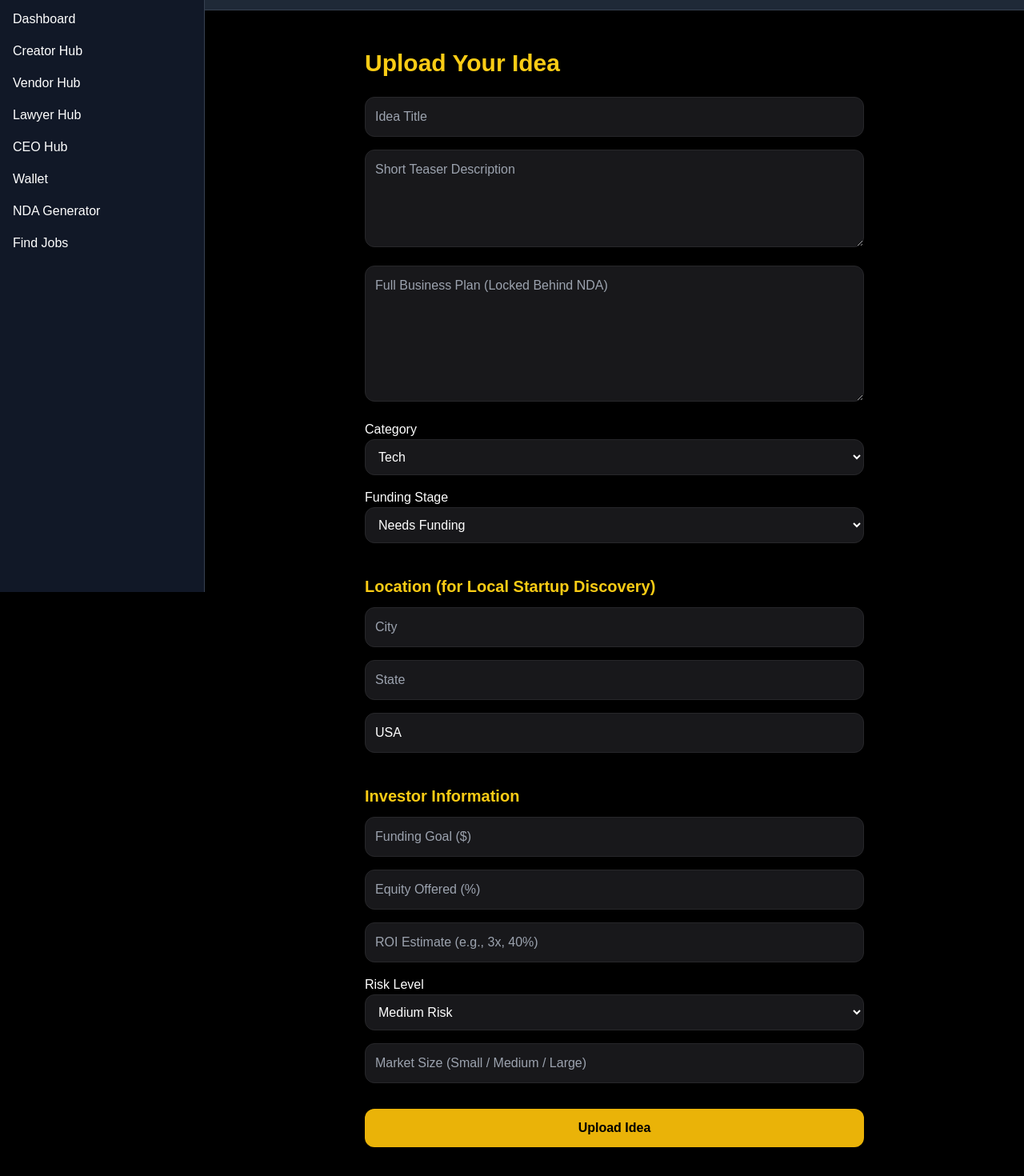
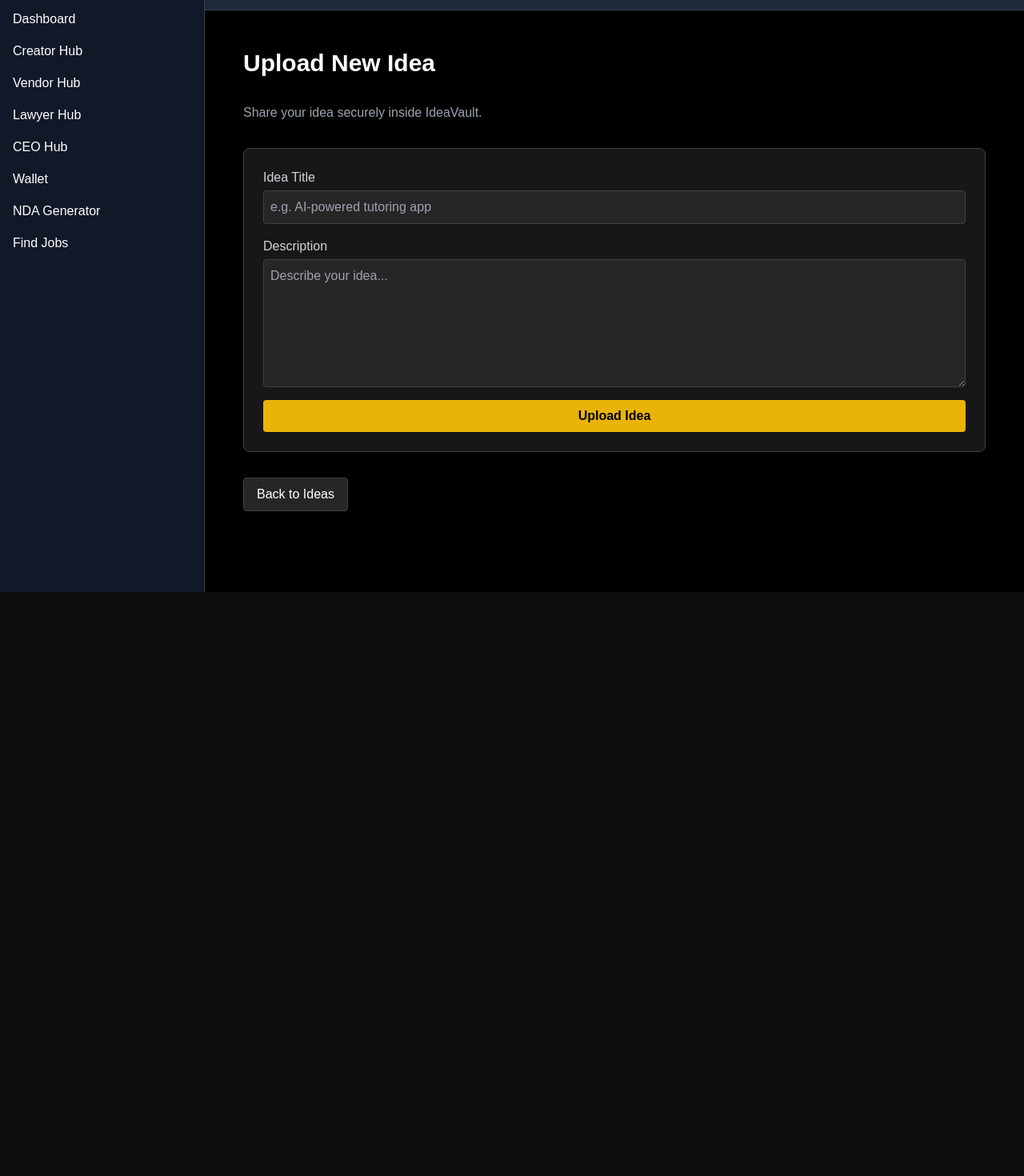
Before and after one commit to jaretlewis007-blip/IdeaVaultclean, a Next.js app: page /ideas/upload in a window 1280 px wide. Shown: the part 60-1530 px from the top of the page at 80% size. After the commit the page ends 800 px from the top, so only its background shows below. Built offline with nearby package versions, Linux system fonts and the light colour scheme; no server answers; sample sign-in values are in the browser's storage.

Commit message:
Update page.tsx

```diff
--- a/app/ideas/upload/page.tsx
+++ b/app/ideas/upload/page.tsx
@@ -1,216 +1,91 @@
+// app/ideas/upload/page.tsx
 "use client";
 
 import { useState } from "react";
 import { auth, db } from "../../../firebase/config";
+import { useRouter } from "next/navigation";
 import { collection, addDoc, serverTimestamp } from "firebase/firestore";
 
-export default function UploadIdea() {
+export default function UploadIdeaPage() {
+  const router = useRouter();
+  const user = auth.currentUser;
+
   const [title, setTitle] = useState("");
   const [description, setDescription] = useState("");
-  const [category, setCategory] = useState("tech");
-  const [fundingStatus, setFundingStatus] = useState("needs-funding");
-  const [fullPlan, setFullPlan] = useState("");
+  const [submitting, setSubmitting] = useState(false);
 
-  // Investor Fields
-  const [fundingGoal, setFundingGoal] = useState("");
-  const [equityOffered, setEquityOffered] = useState("");
-  const [roiEstimate, setRoiEstimate] = useState("");
-  const [riskLevel, setRiskLevel] = useState("medium");
-  const [marketSize, setMarketSize] = useState("");
-
-  // Location Fields
-  const [locationCity, setLocationCity] = useState("");
-  const [locationState, setLocationState] = useState("");
-  const [locationCountry, setLocationCountry] = useState("USA");
-
-  const user = auth.currentUser;
-
-  const uploadIdea = async () => {
-    if (!title || !description) {
-      alert("Fill required fields.");
-      return;
+  if (!user) {
+    router.push("/signin");
+    return null;
   }
 
-    if (!user) {
-      alert("Login required.");
-      return;
-    }
+  const submitIdea = async () => {
+    if (!title.trim() || !description.trim()) return;
 
-    await addDoc(collection(db, "ideas"), {
-      creatorId: user.uid,
-      creatorEmail: user.email,
+    setSubmitting(true);
 
+    try {
+      const ref = collection(db, "ideas");
+
+      await addDoc(ref, {
         title,
         description,
-      fullPlan,
-      category,
-      fundingStatus,
-
-      // Investor Data
-      fundingGoal,
-      equityOffered,
-      roiEstimate,
-      riskLevel,
-      marketSize,
-
-      // Location Data
-      locationCity,
-      locationState,
-      locationCountry,
-
-      ndaCount: 0,
+        owner: user.uid,
         createdAt: serverTimestamp(),
       });
 
-    alert("Idea Uploaded!");
-    setTitle("");
-    setDescription("");
-    setFullPlan("");
+      router.push("/ideas"); // go back to ideas list
+    } catch (err) {
+      console.error("Error uploading idea:", err);
+    } finally {
+      setSubmitting(false);
+    }
   };
 
   return (
-    <div className="p-6 max-w-2xl mx-auto text-white">
-      <h1 className="text-3xl font-bold text-yellow-400 mb-6">
-        Upload Your Idea
-      </h1>
+    <div className="p-6 space-y-8">
+      <h1 className="text-3xl font-bold">Upload New Idea</h1>
+      <p className="text-gray-400">Share your idea securely inside IdeaVault.</p>
 
-      {/* TITLE */}
+      <div className="bg-neutral-900 p-6 rounded-lg border border-neutral-700 space-y-4">
+        {/* Title */}
+        <div className="flex flex-col">
+          <label className="text-gray-300 mb-1">Idea Title</label>
           <input
-        type="text"
-        placeholder="Idea Title"
-        className="w-full p-3 mb-4 bg-zinc-900 border border-zinc-800 rounded-xl"
+            className="bg-neutral-800 border border-neutral-700 p-2 rounded text-white"
+            placeholder="e.g. AI-powered tutoring app"
             value={title}
             onChange={(e) => setTitle(e.target.value)}
           />
+        </div>
 
-      {/* DESCRIPTION */}
+        {/* Description */}
+        <div className="flex flex-col">
+          <label className="text-gray-300 mb-1">Description</label>
           <textarea
-        placeholder="Short Teaser Description"
-        className="w-full p-3 mb-4 bg-zinc-900 border border-zinc-800 rounded-xl"
+            className="bg-neutral-800 border border-neutral-700 p-2 rounded text-white h-40"
+            placeholder="Describe your idea..."
             value={description}
             onChange={(e) => setDescription(e.target.value)}
-        rows={4}
           />
+        </div>
 
-      {/* FULL PLAN */}
-      <textarea
-        placeholder="Full Business Plan (Locked Behind NDA)"
-        className="w-full p-3 mb-4 bg-zinc-900 border border-zinc-800 rounded-xl"
-        value={fullPlan}
-        onChange={(e) => setFullPlan(e.target.value)}
-        rows={6}
-      />
+        {/* Submit Button */}
+        <button
+          onClick={submitIdea}
+          disabled={submitting}
+          className="w-full bg-yellow-500 hover:bg-yellow-600 text-black font-semibold py-2 rounded disabled:opacity-50"
+        >
+          {submitting ? "Uploading..." : "Upload Idea"}
+        </button>
+      </div>
 
-      {/* CATEGORY */}
-      <label>Category</label>
-      <select
-        className="w-full p-3 mb-4 bg-zinc-900 border border-zinc-800 rounded-xl"
-        value={category}
-        onChange={(e) => setCategory(e.target.value)}
+      {/* Back Button */}
+      <button
+        onClick={() => router.push("/ideas")}
+        className="bg-neutral-800 border border-neutral-700 px-4 py-2 rounded hover:bg-neutral-700"
       >
-        <option value="tech">Tech</option>
-        <option value="product">Product</option>
-        <option value="service">Service</option>
-        <option value="app">App</option>
-        <option value="local">Local</option>
-      </select>
-
-      {/* FUNDING STATUS */}
-      <label>Funding Stage</label>
-      <select
-        className="w-full p-3 mb-4 bg-zinc-900 border border-zinc-800 rounded-xl"
-        value={fundingStatus}
-        onChange={(e) => setFundingStatus(e.target.value)}
-      >
-        <option value="needs-funding">Needs Funding</option>
-        <option value="prototype-ready">Prototype Ready</option>
-        <option value="fully-developed">Fully Developed</option>
-        <option value="seeking-investors">Seeking Investors</option>
-        <option value="open-partnerships">Open to Partnerships</option>
-      </select>
-
-      {/* ---------------- LOCATION SECTION ---------------- */}
-      <h2 className="text-xl font-bold text-yellow-400 mt-6 mb-3">
-        Location (for Local Startup Discovery)
-      </h2>
-
-      <input
-        type="text"
-        placeholder="City"
-        className="w-full p-3 mb-4 bg-zinc-900 border border-zinc-800 rounded-xl"
-        value={locationCity}
-        onChange={(e) => setLocationCity(e.target.value)}
-      />
-
-      <input
-        type="text"
-        placeholder="State"
-        className="w-full p-3 mb-4 bg-zinc-900 border border-zinc-800 rounded-xl"
-        value={locationState}
-        onChange={(e) => setLocationState(e.target.value)}
-      />
-
-      <input
-        type="text"
-        placeholder="Country"
-        className="w-full p-3 mb-4 bg-zinc-900 border border-zinc-800 rounded-xl"
-        value={locationCountry}
-        onChange={(e) => setLocationCountry(e.target.value)}
-      />
-
-      {/* ---------------- INVESTOR SECTION ---------------- */}
-      <h2 className="text-xl font-bold text-yellow-400 mt-6 mb-3">
-        Investor Information
-      </h2>
-
-      <input
-        type="text"
-        placeholder="Funding Goal ($)"
-        className="w-full p-3 mb-4 bg-zinc-900 border border-zinc-800 rounded-xl"
-        value={fundingGoal}
-        onChange={(e) => setFundingGoal(e.target.value)}
-      />
-
-      <input
-        type="text"
-        placeholder="Equity Offered (%)"
-        className="w-full p-3 mb-4 bg-zinc-900 border border-zinc-800 rounded-xl"
-        value={equityOffered}
-        onChange={(e) => setEquityOffered(e.target.value)}
-      />
-
-      <input
-        type="text"
-        placeholder="ROI Estimate (e.g., 3x, 40%)"
-        className="w-full p-3 mb-4 bg-zinc-900 border border-zinc-800 rounded-xl"
-        value={roiEstimate}
-        onChange={(e) => setRoiEstimate(e.target.value)}
-      />
-
-      <label>Risk Level</label>
-      <select
-        className="w-full p-3 mb-4 bg-zinc-900 border border-zinc-800 rounded-xl"
-        value={riskLevel}
-        onChange={(e) => setRiskLevel(e.target.value)}
-      >
-        <option value="low">Low Risk</option>
-        <option value="medium">Medium Risk</option>
-        <option value="high">High Risk</option>
-      </select>
-
-      <input
-        type="text"
-        placeholder="Market Size (Small / Medium / Large)"
-        className="w-full p-3 mb-4 bg-zinc-900 border border-zinc-800 rounded-xl"
-        value={marketSize}
-        onChange={(e) => setMarketSize(e.target.value)}
-      />
-
-      <button
-        onClick={uploadIdea}
-        className="w-full p-3 bg-yellow-500 text-black font-bold rounded-xl mt-4"
-      >
-        Upload Idea
+        Back to Ideas
       </button>
     </div>
   );
```
Lines whose indentation alone changed are shown as unchanged.
